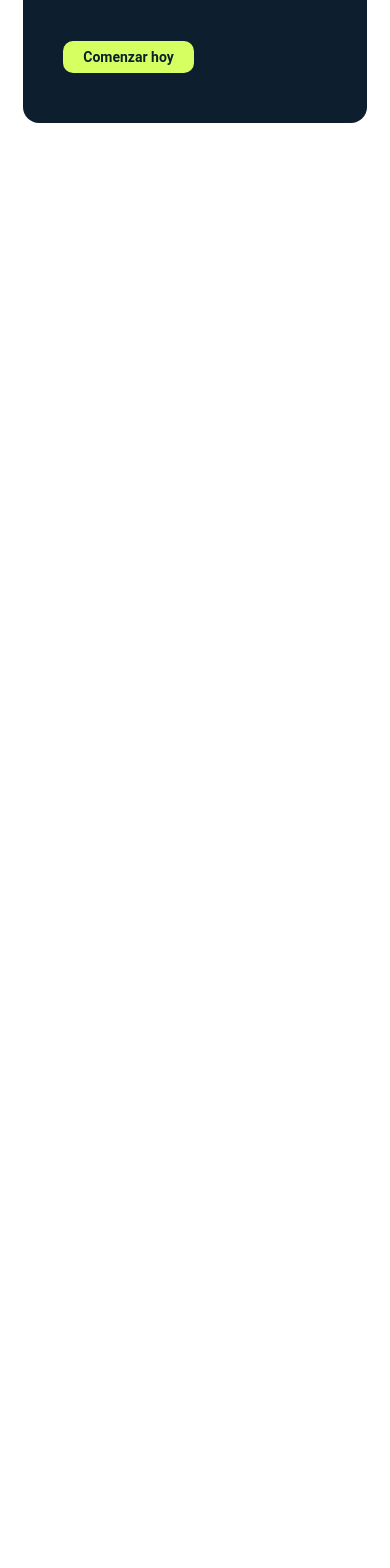
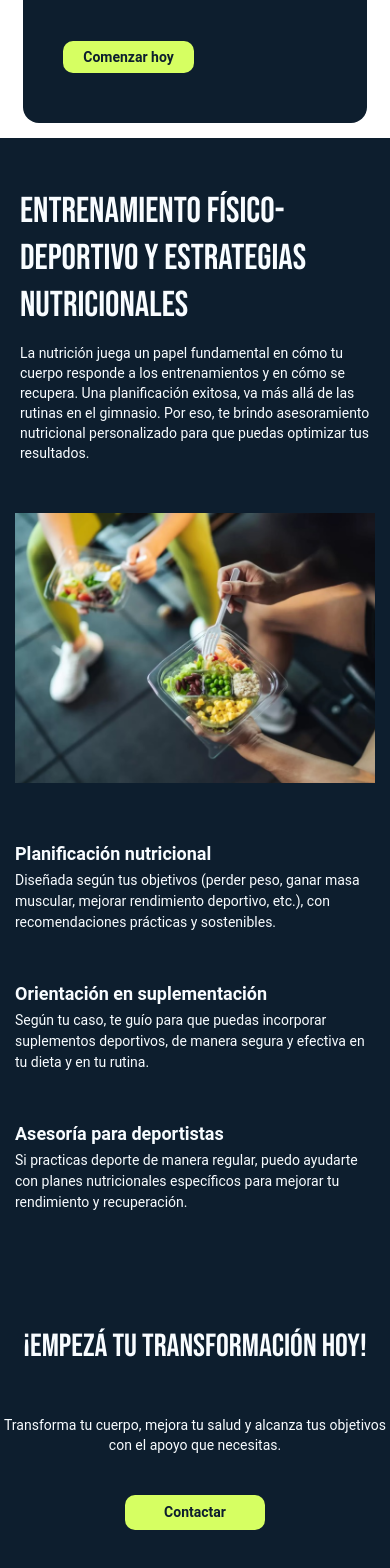
Before and after one commit to OsoresFranco/Misantil, an Angular app in the folder misantil-landing/: page / in a window 390 px wide. Shown: the part 6522-8090 px from the top of the page. Before the commit the page ends 6660 px from the top, so only its background shows below. Built offline with nearby package versions, Linux system fonts and the light colour scheme.

Commit message:
Finished nutrition component

```diff
--- a/misantil-landing/src/app/app.component.html
+++ b/misantil-landing/src/app/app.component.html
@@ -5,7 +5,7 @@
 <app-about-me></app-about-me>
 <app-methodology></app-methodology>
 <app-plans></app-plans>
-<!-- <app-nutrition></app-nutrition> -->
+<app-nutrition></app-nutrition>
 
 </section>
 
--- a/misantil-landing/src/app/components/nutrition/nutrition.component.html
+++ b/misantil-landing/src/app/components/nutrition/nutrition.component.html
@@ -13,22 +13,24 @@
   <div class="nutrition__details">
     <img class="nutrition__details-image" src="/images/nutrition.jpg" />
     <div class="nutrition__details-text">
-      <h3 class="nutrition__details-text-title">Planificación nutricional</h3>
-      <p class="nutrition__details-text-paragraph">
+      <div class="nutrition__details-text-title">Planificación nutricional</div>
+      <div class="nutrition__details-text-paragraph">
         Diseñada según tus objetivos (perder peso, ganar masa muscular, mejorar
         rendimiento deportivo, etc.), con recomendaciones prácticas y
         sostenibles.
-      </p>
-      <h3 class="nutrition__details-text-title">Orientación en suplementación</h3>
-      <p class="nutrition__details-text-paragraph">
+      </div>
+      <div class="nutrition__details-text-title">
+        Orientación en suplementación
+      </div>
+      <div class="nutrition__details-text-paragraph">
         Según tu caso, te guío para que puedas incorporar suplementos
         deportivos, de manera segura y efectiva en tu dieta y en tu rutina.
-      </p>
-      <h3 class="nutrition__details-text-title">Asesoría para deportistas</h3>
-      <p class="nutrition__details-text-paragraph">
+      </div>
+      <div class="nutrition__details-text-title">Asesoría para deportistas</div>
+      <div class="nutrition__details-text-paragraph">
         Si practicas deporte de manera regular, puedo ayudarte con planes
         nutricionales específicos para mejorar tu rendimiento y recuperación.
-      </p>
+      </div>
     </div>
   </div>
   <div class="nutrition__action">
--- a/misantil-landing/src/app/components/nutrition/nutrition.component.scss
+++ b/misantil-landing/src/app/components/nutrition/nutrition.component.scss
@@ -1,170 +1,158 @@
-.nutrition{
-    background: #0D1E2E;
-    &__intro{
-        padding: 108px 108px;
-        padding-bottom: 88px;
+.nutrition {
+  background: #0d1e2e;
+  @media only screen and (max-width: 768px) {
+    display: flex;
+    flex-direction: column;
+  }
+  &__intro {
+    padding: 65px 155px;
     text-align: left;
-        @media (max-width: 1024px) {
-            flex-direction: column;
-            align-items: center;
-            text-align: center;
-            margin-left: 21px;
+    @media only screen and (max-width: 1100px) {
+      padding: 65px 100px;
     }
-          @media (max-width: 425px) {
-            margin-bottom: 50px;
-          }
-        &-title{
-            font-family: 'Bebas Neue', sans-serif;
-            font-weight: 400;
-            font-size: 50px;
-            line-height: 50px;
-            color:#F8FCFF;
-            padding-bottom: 62px;
-            @media (max-width: 425px) {
-                font-size: 30px;
-                line-height: 39px;
-                padding-bottom: 32px;
+    @media only screen and (max-width: 768px) {
+      padding: 50px 20px;
     }
 
+    &-title {
+      font-family: "Bebas Neue", sans-serif;
+      font-weight: 400;
+      font-size: 60px;
+      line-height: 60px;
+      color: #f8fcff;
+      padding-bottom: 25px;
+      @media only screen and (max-width: 768px) {
+        font-size: 36px;
+        line-height: 47px;
+        padding-bottom: 14px;
       }
-        &-text{
-            font-family: 'Montserrat', sans-serif;
+    }
+    &-text {
+      font-family: "Roboto", sans-serif;
       font-weight: 400;
       font-size: 20px;
-            line-height: 35.3px;
-            color:#F8FCFF;
-            padding-right: 155px;
-            @media (max-width: 1024px) {
-                padding:25px;
-                text-align: left;
-              }
-              @media (max-width: 425px) {
+      line-height: 35px;
+      color: #f8fcff;
+      @media only screen and (max-width: 768px) {
         font-size: 14px;
-                line-height: 21px;
-                padding: 15px;
+        line-height: 20px;
       }
     }
   }
-    &__details{
+  &__details {
     display: flex;
-        gap:75px;
-        margin-left: 155px;
-        @media (max-width: 1024px) {
+    gap: 75px;
+    padding: 0px 155px;
+    margin-bottom: 120px;
+    @media only screen and (max-width: 1100px) {
       flex-direction: column;
       align-items: center;
-            margin-left: 21px;
+      padding: 0px 100px;
+      margin-bottom: 90px;
     }
-        &-image{
-            width: 499px;
-            height:520px;
-            @media (max-width: 425px) {
-                width: 358px;
+    @media only screen and (max-width: 768px) {
+      flex-direction: column;
+      padding: 0px 15px;
+      margin-bottom: 60px;
+      gap: 55px;
+    }
+    &-image {
+      height: 520px;
+      width: 500px;
+      object-fit: cover;
+      @media only screen and (max-width: 1100px) {
+        height: 480px;
+      }
+      @media only screen and (max-width: 768px) {
         height: 270px;
+        width: 100%;
+        object-fit: cover;
       }
-
     }
-        &-text{
-            font-family: 'Montserrat', sans-serif;
-            color:#F8FCFF;
-            padding-right: 155px;
-            @media (max-width: 425px) {
-                padding-right: 16px;
-              }
-            &-title{
-                font-weight: 800;
+    &-text {
+      font-family: "Roboto", sans-serif;
+      color: #f8fcff;
+      &-title {
+        font-weight: 700;
         font-size: 22px;
-                line-height: 38.83px;
+        line-height: 39px;
         text-align: left;
-                margin-bottom: 0;
-                @media (max-width: 425px) {
+        @media (max-width: 768px) {
           font-size: 18px;
-                    line-height: 31.77px;
+          line-height: 31px;
           padding-bottom: 1px;
         }
       }
-            &-paragraph{
+      &-paragraph {
         font-weight: 400;
         font-size: 20px;
-                line-height: 35.3px;
-                text-align:justify;
+        line-height: 35px;
+        text-align: left;
         margin-bottom: 27px;
-                margin-top:0;
-                @media (max-width: 425px) {
+        @media only screen and (max-width: 768px) {
           font-size: 14px;
           line-height: 21px;
-                    padding-bottom: 32px;
-                    text-align: left;
+          margin-bottom: 45px;
         }
       }
-
     }
   }
-    &__action{
+  &__action {
     display: flex;
     flex-direction: column;
     justify-content: center;
     align-items: center;
-        padding: 108px 0px;
-        @media (max-width: 1024px) {
-            align-items: flex-start;
-            padding-left: 25px;
-            padding-bottom: 86px;
-            padding-top: 10px;
+    padding-bottom: 100px;
+    @media only screen and (max-width: 768px) {
+      padding-bottom: 85px;
     }
-        &-title{
-            font-family: 'Bebas Neue', sans-serif;
+    &-title {
+      font-family: "Bebas Neue", sans-serif;
       font-weight: 400;
       font-size: 40px;
       text-align: center;
-            line-height: 70.6px;
-            color:#F8FCFF;
-            padding-bottom: 20px;
-            @media (max-width: 425px) {
-                font-size: 30px;
-                line-height: 52.95px;
-                padding-bottom: 10px;
-                text-align: left;
+      line-height: 36px;
+      color: #f8fcff;
+      padding-bottom: 40px;
+      @media only screen and (max-width: 768px) {
+        font-size: 32px;
+        line-height: 57px;
       }
-
     }
-        &-text{
-            font-family: 'Montserrat', sans-serif;
+    &-text {
+      font-family: "Roboto", sans-serif;
       font-weight: 400;
       font-size: 20px;
       text-align: center;
       line-height: 20px;
-            color:#F8FCFF;
-            padding-bottom: 20px;
-            @media (max-width: 425px) {
+      color: #f8fcff;
+      padding-bottom: 40px;
+      @media only screen and (max-width: 768px) {
         font-size: 14px;
-                line-height: 21px;
-                padding-bottom: 24px;
-                text-align: left;
       }
-
     }
-        &-button{
+    &-button {
       display: flex;
       align-items: center;
       justify-content: center;
       gap: 0.5rem;
       border: none;
       background: #d6ff62;
-        width: 216px;
-        height: 46px;
-        font-family: "Montserrat", sans-serif;
+      width: 210px;
+      height: 45px;
+      font-family: "Roboto", sans-serif;
       color: #0d1e2e;
-        font-size: 18px;
+      font-size: 20px;
       text-decoration: none;
       font-weight: 700;
-        line-height: 22px;
+      line-height: 23px;
       border-radius: 10px;
       cursor: pointer;
-        @media (max-width: 425px) {
-            width: 139px;
-            height: 34.33px;
+      @media only screen and (max-width: 768px) {
+        width: 140px;
+        height: 35px;
         font-size: 14px;
-            line-height: 19px;
+        line-height: 15px;
       }
     }
   }
--- a/misantil-landing/src/app/components/plans/plans.component.html
+++ b/misantil-landing/src/app/components/plans/plans.component.html
@@ -1,5 +1,4 @@
 <div class="plans">
-
   <div class="plans__intro">
     <div class="plans__intro-title">Planes de entrenamiento</div>
     <div class="plans__intro-text">
@@ -21,5 +20,4 @@
       <a class="plans__grid-card-button">Comenzar hoy</a>
     </div>
   </div>
-
 </div>
```
Also changed, not shown: misantil-landing/public/images/nutrition.jpg. Lines whose indentation alone changed are shown as unchanged.
